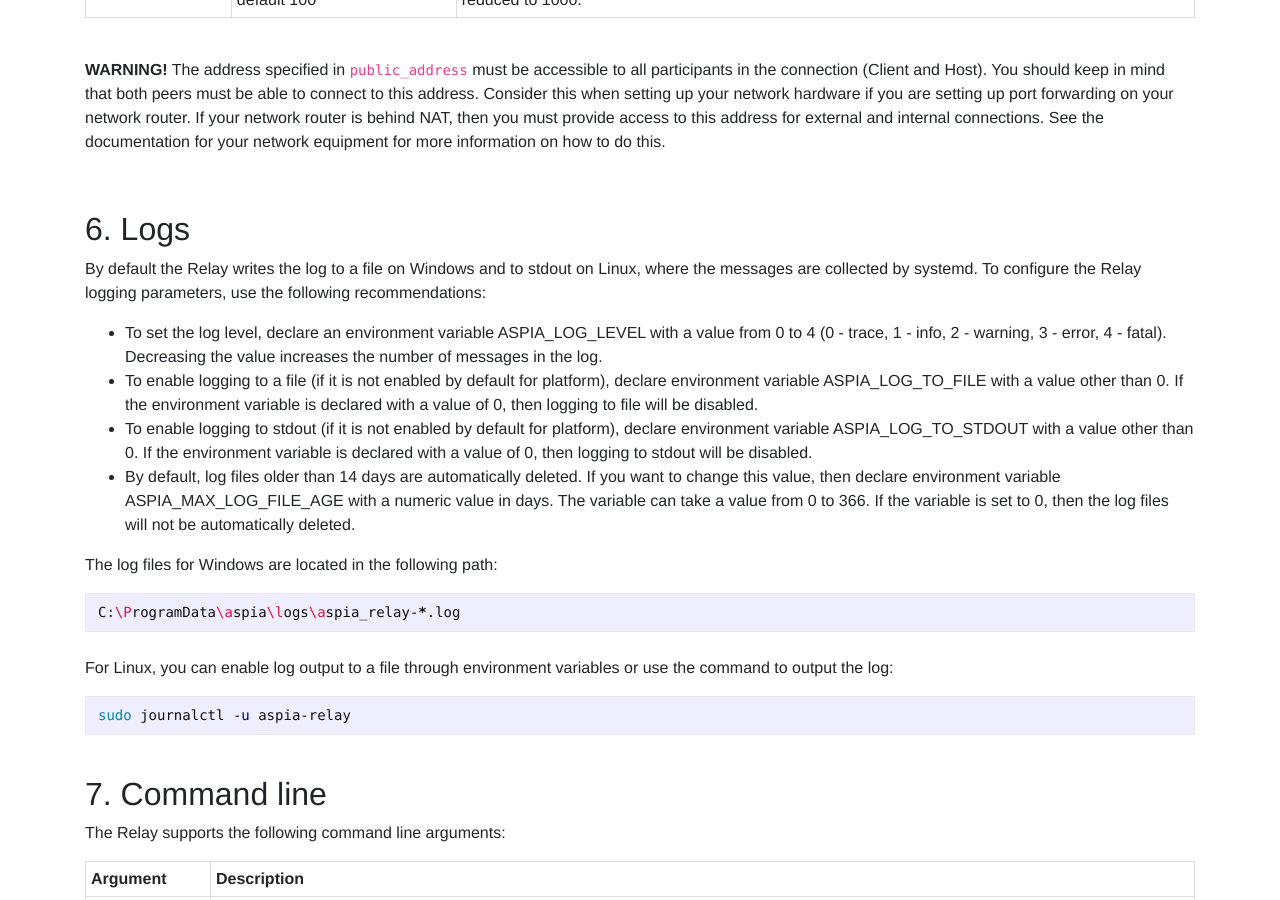
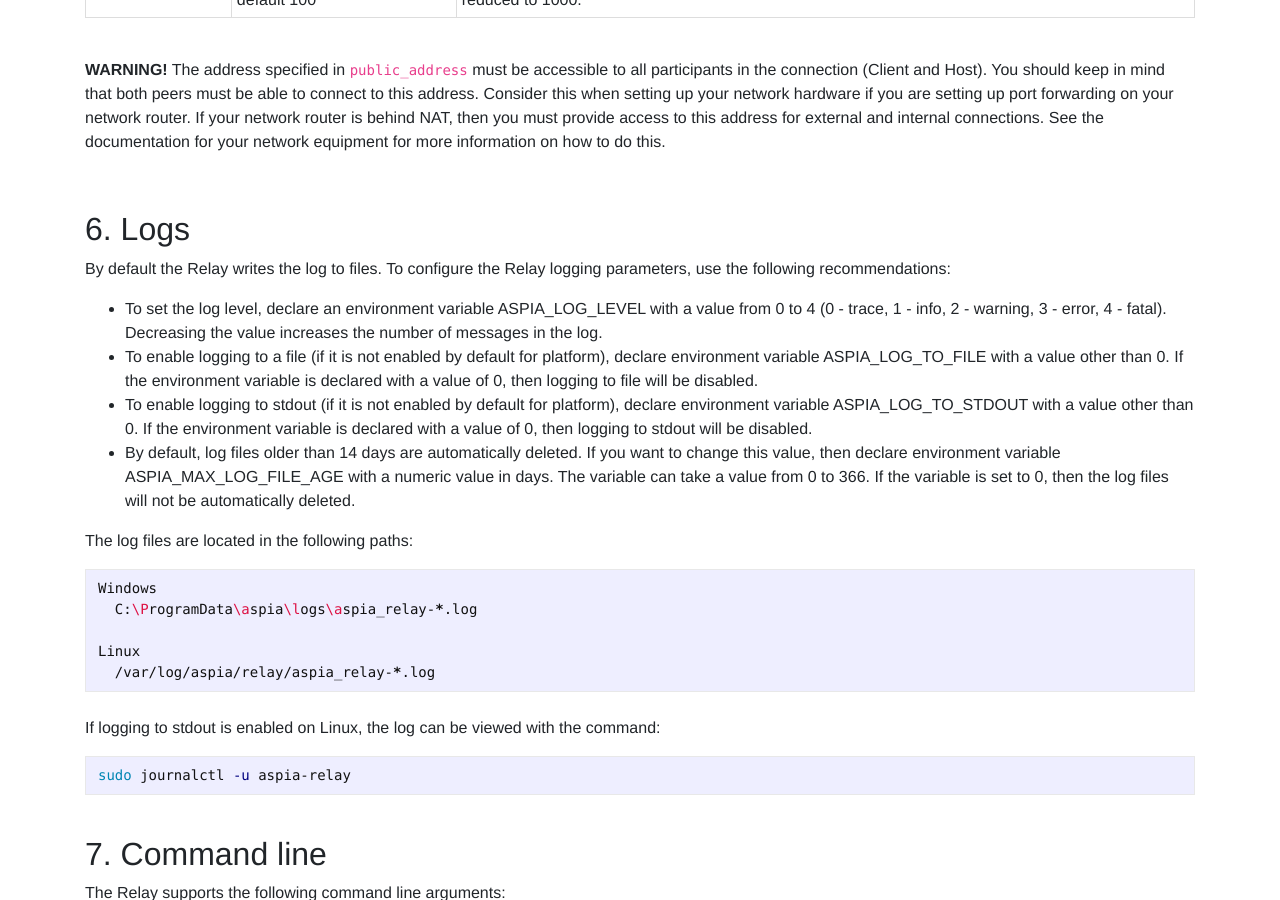
Before and after one commit to dchapyshev/dchapyshev.github.io, a Jekyll site: the page built from docs/relay.md, in a window 1280 px wide and 900 px high, scrolled down 3045 px. Built offline with Jekyll 4.4.1, drawn with Linux system fonts in a browser that asks for light colours.

Commit message:
Update docs.

````diff
--- a/docs/relay.md
+++ b/docs/relay.md
@@ -151,20 +151,25 @@ information on how to do this.
 <br/>
 
 ## 6. Logs <a name="logs"></a>
-By default the Relay writes the log to a file on Windows and to stdout on Linux, where the messages are collected by systemd. To configure the Relay logging parameters, use the following recommendations:
+By default the Relay writes the log to files. To configure the Relay logging parameters, use the
+following recommendations:
   - To set the log level, declare an environment variable ASPIA_LOG_LEVEL with a value from 0 to 4 (0 - trace, 1 - info, 2 - warning, 3 - error, 4 - fatal). Decreasing the value increases the number of messages in the log.
   - To enable logging to a file (if it is not enabled by default for platform), declare environment variable ASPIA_LOG_TO_FILE with a value other than 0. If the environment variable is declared with a value of 0, then logging to file will be disabled.
   - To enable logging to stdout (if it is not enabled by default for platform), declare environment variable ASPIA_LOG_TO_STDOUT with a value other than 0. If the environment variable is declared with a value of 0, then logging to stdout will be disabled.
   - By default, log files older than 14 days are automatically deleted. If you want to change this value, then declare environment variable ASPIA_MAX_LOG_FILE_AGE with a numeric value in days. The variable can take a value from 0 to 366. If the variable is set to 0, then the log files will not be automatically deleted.
 
-The log files for Windows are located in the following path:
+The log files are located in the following paths:
 
 ```bash
-C:\ProgramData\aspia\logs\aspia_relay-*.log
+Windows
+  C:\ProgramData\aspia\logs\aspia_relay-*.log
+
+Linux
+  /var/log/aspia/relay/aspia_relay-*.log
 ```
 
 <br/>
-For Linux, you can enable log output to a file through environment variables or use the command to output the log:
+If logging to stdout is enabled on Linux, the log can be viewed with the command:
 
 ```bash
 sudo journalctl -u aspia-relay
````
Also changed, not shown: docs/router.md (+9 -4 lines).
